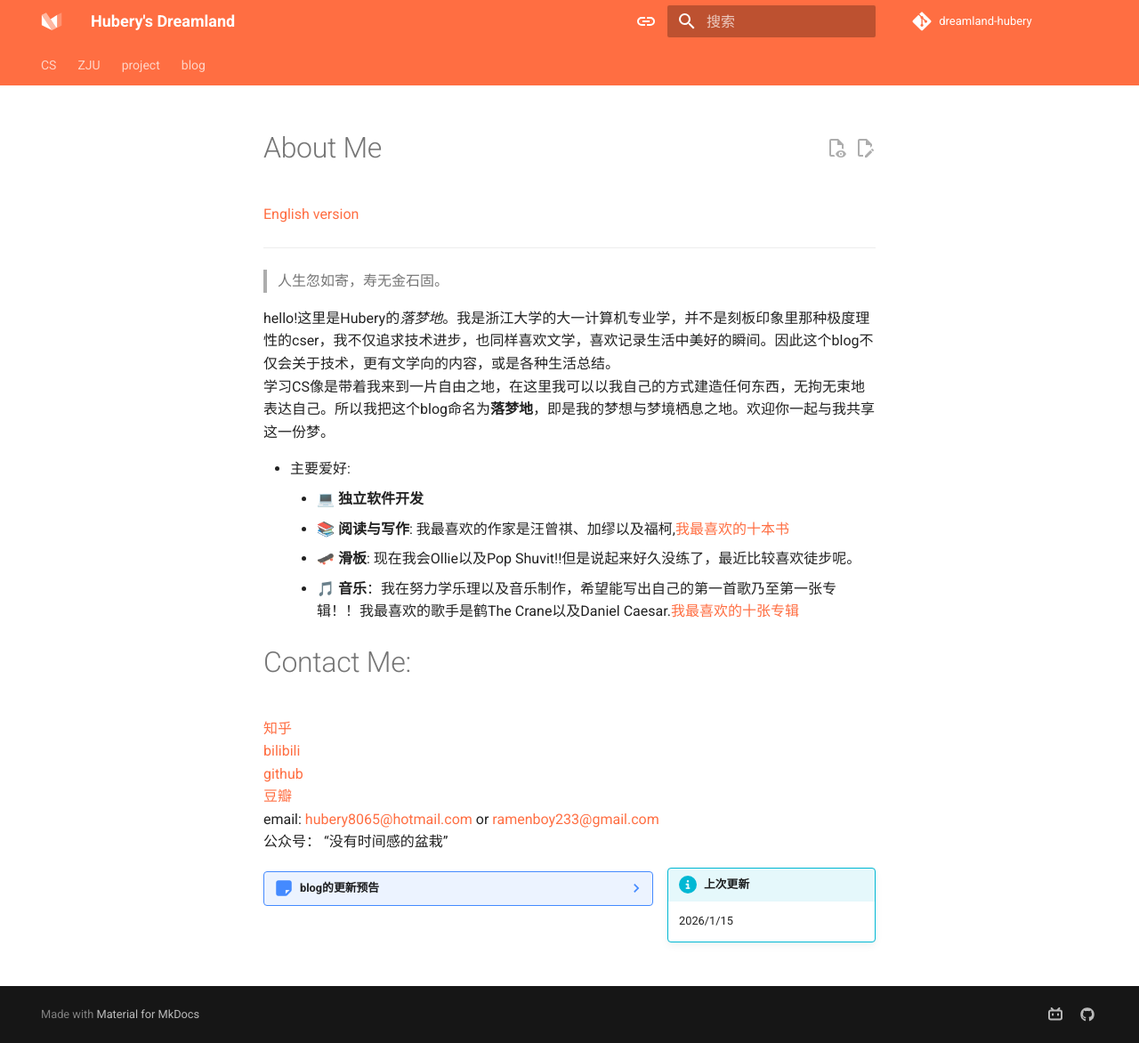
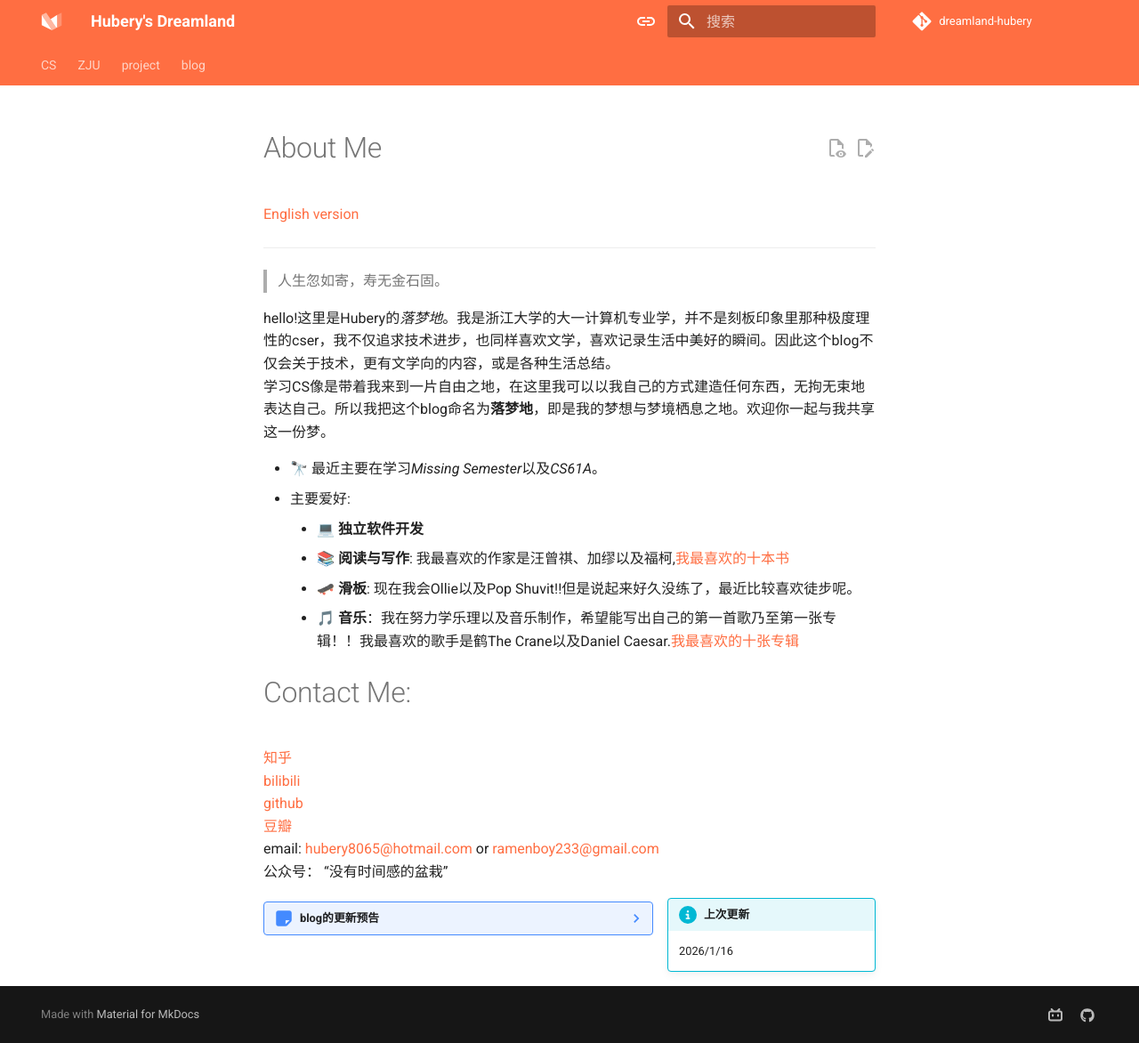
Before and after one commit to hubery258/dreamland-hubery, an MkDocs documentation site: the page built from docs/index.md, in a window 1280 px wide and 1172 px high. Shown: the whole window at 89% size. Built offline with MkDocs 1.6.1 and Material for MkDocs 9.7.7, drawn with Linux system fonts in a browser that asks for light colours; comment, search, counter and statistics services are not loaded.

Commit message:
更新index

```diff
--- a/docs/index.md
+++ b/docs/index.md
@@ -9,6 +9,7 @@
 hello!这里是Hubery的*落梦地*。我是浙江大学的大一计算机专业学，并不是刻板印象里那种极度理性的cser，我不仅追求技术进步，也同样喜欢文学，喜欢记录生活中美好的瞬间。因此这个blog不仅会关于技术，更有文学向的内容，或是各种生活总结。<br>
 学习CS像是带着我来到一片自由之地，在这里我可以以我自己的方式建造任何东西，无拘无束地表达自己。所以我把这个blog命名为**落梦地**，即是我的梦想与梦境栖息之地。欢迎你一起与我共享这一份梦。
 
+- 🔭 最近主要在学习*Missing Semester*以及*CS61A*。
 - 主要爱好:
     - 💻 **独立软件开发**
     - 📚 **阅读与写作**: 我最喜欢的作家是汪曾祺、加缪以及福柯,[我最喜欢的十本书](https://www.douban.com/doulist/158260489/)
@@ -25,7 +26,7 @@ email: [hubery8065@hotmail.com](mailto:hubery8065@hotmail.com)
 公众号： “没有时间感的盆栽”
 
 !!! info inline end "上次更新"
-    2026/1/15
+    2026/1/16
 
 ??? note "blog的更新预告"
     为mkdocs增加语言翻译模块，增加c程笔记，增加wechat的social选项，补充文章显示发布时间，增加评论区。后面考虑加友链,完整写写目前mkdocs配置的笔记。
```
Also changed, not shown: docs/enindex.md (+3 -0 lines).
